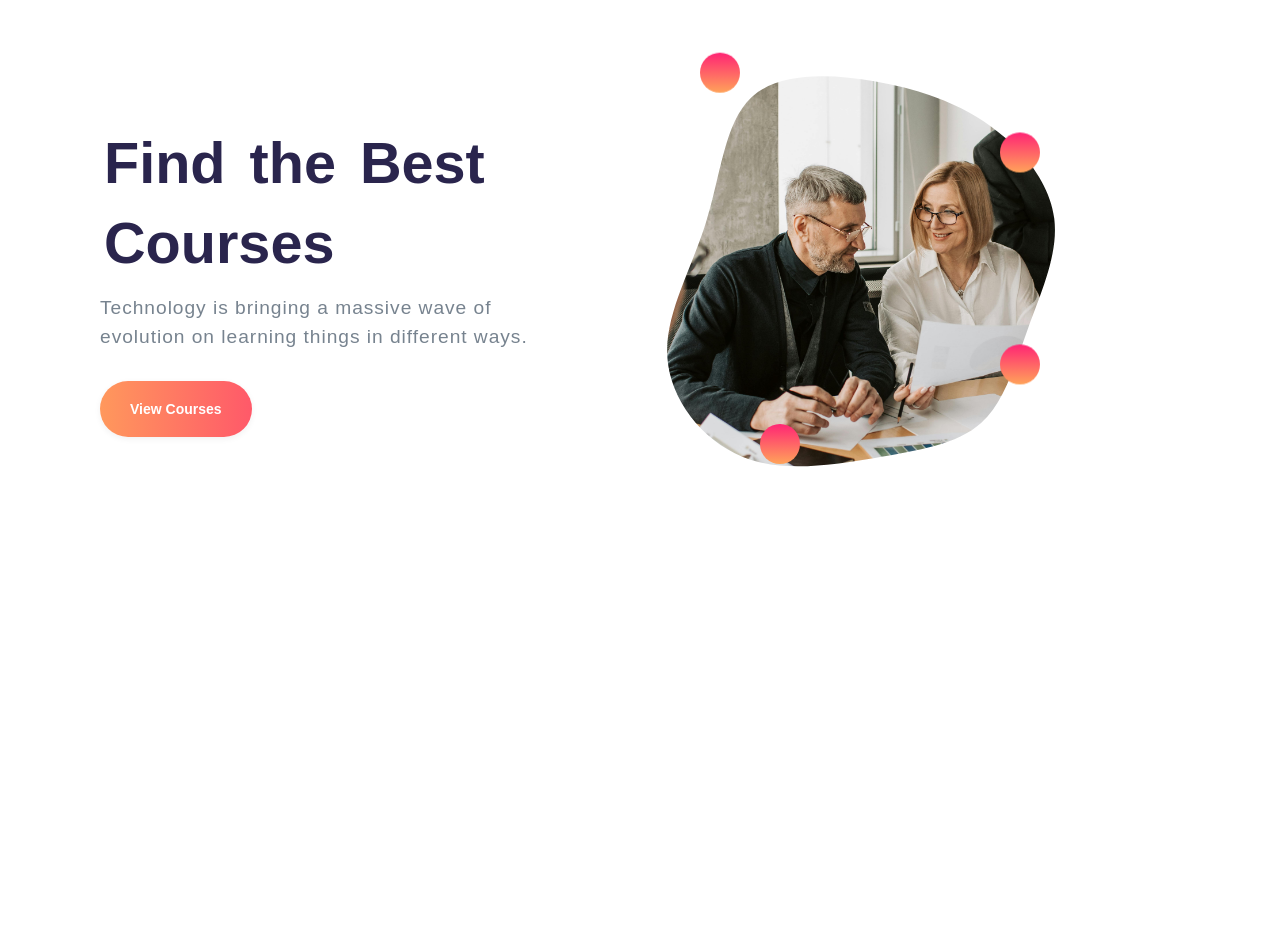
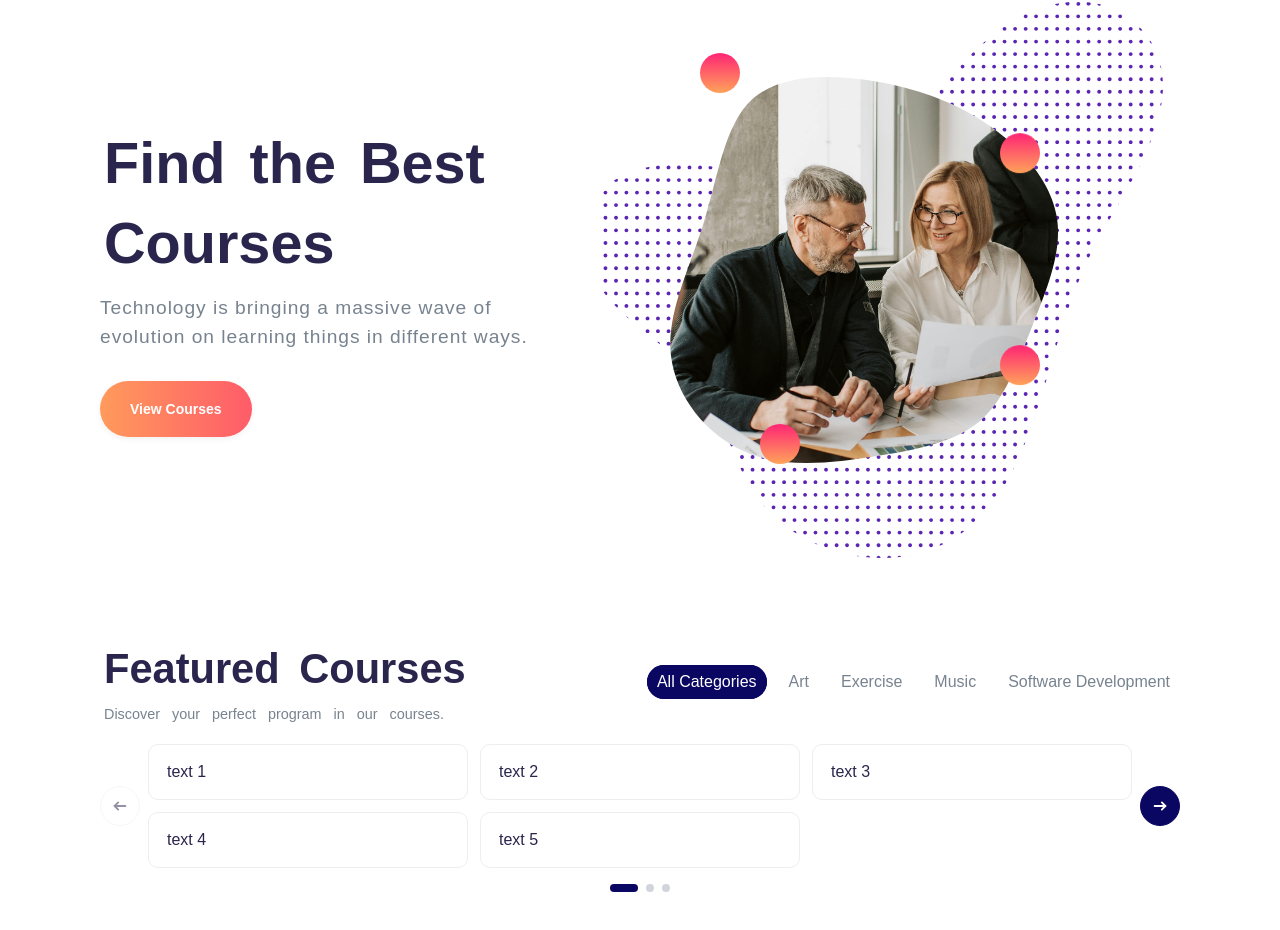
Before and after one commit to AnasIibrahim1/retail-school, a Next.js app: page / in a window 1280 px wide. Shown: the part 160-1090 px from the top of the page. Before the commit the page ends 800 px from the top, so only its background shows below. Built offline with nearby package versions, Linux system fonts and the light colour scheme.

Commit message:
Featured items

```diff
--- a/src/app/global.css
+++ b/src/app/global.css
@@ -21,6 +21,7 @@
   display: inline-block;
   padding: 0 4px;
   border-radius: 6px;
+  z-index: 0;
 }
 .hover-word__bg {
   position: absolute;
@@ -34,7 +35,7 @@
   opacity: 0;
   border-radius: 6px;
   transition: opacity 180ms ease, transform 220ms ease;
-  z-index: -1;
+  z-index: 0;
 }
 .hover-word__text {
   position: relative;
--- a/src/app/page.tsx
+++ b/src/app/page.tsx
@@ -1,12 +1,39 @@
 "use client"
+
 import GradiantButton from '@/components/Buttons/GrediantButton/GradiantButton';
 import Wave from '@/components/AnimationShapes/Wave/Wave';
+import Circle from '@/components/AnimationShapes/Circle/Circle';
+import HoverWords from '@/components/HoverWords/HoverWords';
+import FeaturedTabs from '@/components/FeaturedTabs/FeaturedTabs';
+import { useMemo, useState } from 'react';
 
 import './style.css';
-import Circle from '@/components/AnimationShapes/Circle/Circle';
-import HoverWords from '@/components/HoverWords/HoverWords';
 
 export default function Home() {
+  const [selectedTab, setSelectedTab] = useState<string>('all');
+  const [currentPage, setCurrentPage] = useState<number>(1);
+
+  const PAGE_SIZE = 5;
+
+  const itemsByTab = useMemo(() => {
+    const make = (prefix: string) => Array.from({ length: 15 }, (_, i) => `${prefix} ${i + 1}`);
+    return {
+      all: make('text'),
+      art: make('art'),
+      exercise: make('exercise'),
+      music: make('music'),
+      software: make('software'),
+    } as Record<string, string[]>;
+  }, []);
+
+  const allItems = itemsByTab[selectedTab] ?? [];
+  const pageCount = Math.max(1, Math.ceil(allItems.length / PAGE_SIZE));
+  const pagedItems = allItems.slice((currentPage - 1) * PAGE_SIZE, currentPage * PAGE_SIZE);
+
+  const handleTabChange = (key: string) => {
+    setSelectedTab(key);
+    setCurrentPage(1);
+  };
 
   return (
 <>
@@ -27,15 +54,86 @@ export default function Home() {
   <div className="circle-2 circu"></div>
   <div className="circle-3 circu"></div>
   <div className="circle-4 circu"></div>
+<div style={{width: '100%', height: '100%', display: 'flex', justifyContent: 'center', alignItems: 'center', position: 'relative',zIndex: 2}}>
 <Circle/>
+</div>
+
+<div style={{position: 'absolute', top: 0, right: 0, width: '100%', height: '100%', zIndex: 0, display: 'flex', justifyContent: 'center', alignItems: 'center', transform:'rotate(180deg)'}}>
+  <img src="/shapes/pattern_bg.svg" alt="" />
+</div>
   </div>
 
-
+{/* <div style={{position: 'absolute', top: 0, right: 0, width: '100%', height: '70%', zIndex: 100, display: 'flex', justifyContent: 'end'}}>
+  <img src="/shapes/slider_body.svg" alt="" />
+</div> */}
 <div className="wave">
   <Wave/>
 </div>
 
 </section>
+
+{/* Featured Courses */}
+<section className='featured-courses'>
+  <div className='featured-courses-title'>
+    <div className='featured-courses-heading'>
+      <HoverWords
+        text="Featured Courses"
+        style={{fontSize: 'calc(1rem + 2vw)', fontWeight: 700, color: '#2A254D'}}
+      />
+      <HoverWords
+        text="Discover your perfect program in our courses."
+        style={{fontSize: 'calc(0.5rem + 0.5vw)', fontWeight: 400, color: '#77838F'}}
+      />
+    </div>
+    <FeaturedTabs onChange={handleTabChange} initial={selectedTab} />
+  </div>
+  <div className='featured-courses-content' aria-live='polite'>
+    <div className='featured-grid-wrap'>
+      <button
+        className={`pager-arrow pager-arrow--left ${currentPage > 1 ? 'is-active' : ''}`}
+        aria-label='Previous page'
+        disabled={currentPage === 1}
+        onClick={() => setCurrentPage((p) => Math.max(1, p - 1))}
+      >
+        <svg viewBox="0 0 20 20" aria-hidden="true">
+          <path d="M16 10H4"/>
+          <path d="M8 6L4 10L8 14"/>
+        </svg>
+      </button>
+      <div className='featured-grid'>
+      {pagedItems.map((txt) => (
+        <div className='featured-card' key={txt}>{txt}</div>
+      ))}
+      </div>
+      <button
+        className={`pager-arrow pager-arrow--right ${currentPage < pageCount ? 'is-active' : ''}`}
+        aria-label='Next page'
+        disabled={currentPage === pageCount}
+        onClick={() => setCurrentPage((p) => Math.min(pageCount, p + 1))}
+      >
+        <svg viewBox="0 0 20 20" aria-hidden="true">
+          <path d="M4 10H16"/>
+          <path d="M12 6L16 10L12 14"/>
+        </svg>
+      </button>
+    </div>
+    <div className='featured-pagination' role='navigation' aria-label='Pagination'>
+      <div className='pager-dots' role='tablist' aria-label='Pages'>
+        {Array.from({ length: pageCount }, (_, i) => i + 1).map((p) => (
+          <button
+            key={p}
+            className={`pager-dot ${p === currentPage ? 'is-active' : ''}`}
+            onClick={() => setCurrentPage(p)}
+            aria-label={`Page ${p}`}
+            aria-current={p === currentPage ? 'page' : undefined}
+          />
+        ))}
+      </div>
+    </div>
+  </div>
+
+
+</section>
 </>
   );
 }
--- a/src/app/style.css
+++ b/src/app/style.css
@@ -1,7 +1,15 @@
+/* Global */
+*{
+  margin: 0;
+  padding: 0;
+  box-sizing: border-box;
+}
 section{
   padding: 0 100px;
   background-color: #FFF;
 }
+
+/* Landing Page */
 .landing-page{
   padding: 80px 100px 0 100px;
   width: 100%;
@@ -72,15 +80,6 @@ section{
   animation-duration: 8s;
   animation-delay: .8s;
 }
-
-
-@keyframes floatY{
-  0%{ transform: translateY(0); }
-  50%{ transform: translateY(-12px); }
-  100%{ transform: translateY(0); }
-}
-
-
 .wave{
   position: absolute;
   top: 0;
@@ -95,11 +94,134 @@ section{
 
 
 
+/* Featured Courses */
+.featured-courses-title{
+  display: flex;
+  flex-direction: row;
+  gap: 10px;
+  align-items: center;
+  justify-content: space-between;
+}
+.featured-courses-heading{
+  display: flex;
+  flex-direction: column;
+  gap: 6px;
+}
+.featured-courses-content{
+  margin-top: 20px;
+  min-height: 240px; /* placeholder area for grid */
+}
+.featured-grid{
+  display: grid;
+  grid-template-columns: repeat(3, minmax(0, 1fr));
+  gap: 12px;
+}
+.featured-grid-wrap{
+  position: relative;
+  display: grid;
+  grid-template-columns: 40px 1fr 40px;
+  align-items: center;
+  gap: 8px;
+}
+.pager-arrow{
+  width: 40px;
+  height: 40px;
+  border-radius: 50%;
+  border: 1px solid #eee;
+  background: #fff;
+  color: #2A254D;
+  cursor: pointer;
+  display: inline-flex;
+  align-items: center;
+  justify-content: center;
+  transition: background-color 160ms ease, color 160ms ease, border-color 160ms ease;
+}
+.pager-arrow svg{ width: 18px; height: 18px; stroke: currentColor; stroke-width: 2; fill: none; stroke-linecap: round; stroke-linejoin: round; }
+.pager-arrow.is-active{ background: #090761; color: #fff; border-color: #090761; }
+.pager-arrow:disabled{
+  opacity: .5;
+  cursor: not-allowed;
+}
+.pager-arrow--left{ grid-column: 1; }
+.pager-arrow--right{ grid-column: 3; }
+
+.featured-card{
+  border: 1px solid #eee;
+  border-radius: 10px;
+  background: #fff;
+  padding: 18px;
+  color: #2A254D;
+}
+.featured-pagination{
+  margin-top: 16px;
+  display: grid;
+  grid-template-columns: 1fr;
+}
+.pager-numbers{
+  display: flex;
+  align-items: center;
+  justify-content: center;
+  gap: 8px;
+}
+.pager-dots{ display: flex; justify-content: center; align-items: center; gap: 8px; }
+.pager-dot{
+  width: 8px;
+  height: 8px;
+  border-radius: 999px;
+  background: #D1D5DB; /* gray-300 */
+  border: none;
+  cursor: pointer;
+  transition: background-color 160ms ease, width 240ms ease;
+}
+.pager-dot.is-active{
+  background: #090761; /* match arrow bg */
+  width: 28px; /* becomes a line */
+}
+@media (prefers-reduced-motion: no-preference){
+  .pager-dot.is-active{ animation: dotToLine 700ms ease forwards; }
+}
+@keyframes dotToLine{
+  0%{ width: 8px; }
+  60%{ width: 34px; }
+  100%{ width: 28px; }
+}
+
+@media (max-width: 900px) {
+  .featured-grid{
+    grid-template-columns: repeat(2, minmax(0, 1fr));
+  }
+  .featured-grid-wrap{
+    grid-template-columns: 36px 1fr 36px;
+  }
+}
+@media (max-width: 600px) {
+  .featured-grid{
+    grid-template-columns: 1fr;
+  }
+  .featured-grid-wrap{
+    grid-template-columns: 32px 1fr 32px;
+  }
+}
+
+@media (max-width: 900px) {
+  .featured-courses-title{
+    align-items: stretch;
+    flex-direction: column;
+    gap: 18px;
+  }
+}
 
 
 
 
 
+
+
+
+
+
+
+/* Media Queries */
 @media (max-width: 1800px) {
   .wave{
     right: -60%;
@@ -132,3 +254,10 @@ section{
     display: none;
   }
 }
+
+/* Animations */
+@keyframes floatY{
+  0%{ transform: translateY(0); }
+  50%{ transform: translateY(-12px); }
+  100%{ transform: translateY(0); }
+}
--- a/src/components/CustomCursor/CustomCursor.tsx
+++ b/src/components/CustomCursor/CustomCursor.tsx
@@ -42,7 +42,7 @@ export default function CustomCursor() {
 
         let rafId = 0;
         const stiffness = 0.18; // follow speed
-        const friction = 0.8;  // damping
+        const friction = 0;  // damping
         let vx = 0, vy = 0;
 
         const loop = () => {
--- /dev/null
+++ b/src/components/FeaturedTabs/FeaturedTabs.tsx
@@ -0,0 +1,52 @@
+"use client"
+import { useState } from "react";
+import { AnimatePresence } from "motion/react";
+import * as motion from "motion/react-client";
+import './style.css';
+
+const TABS = [
+  { label: "All Categories", key: "all" },
+  { label: "Art", key: "art" },
+  { label: "Exercise", key: "exercise" },
+  { label: "Music", key: "music" },
+  { label: "Software Development", key: "software" },
+];
+
+export type FeaturedTabsProps = {
+  onChange?: (key: string) => void;
+  initial?: string;
+};
+
+export default function FeaturedTabs({ onChange, initial = TABS[0].key }: FeaturedTabsProps) {
+  const [selected, setSelected] = useState<string>(initial);
+
+  const handleSelect = (key: string) => {
+    setSelected(key);
+    onChange?.(key);
+  };
+
+  return (
+    <nav className="featured-tabs" aria-label="Featured categories">
+      <ul className="featured-tabs__list">
+        {TABS.map((tab) => {
+          const isActive = tab.key === selected;
+          return (
+            <motion.li
+              key={tab.key}
+              className={`featured-tabs__item ${isActive ? 'is-active' : ''}`}
+              initial={false}
+              animate={{}}
+              transition={{ duration: 0.2 }}
+              onClick={() => handleSelect(tab.key)}
+            >
+              <span className="featured-tabs__label">{tab.label}</span>
+              {isActive ? (
+                <motion.div className="featured-tabs__underline" layoutId="featured-underline" />
+              ) : null}
+            </motion.li>
+          );
+        })}
+      </ul>
+    </nav>
+  );
+}
--- /dev/null
+++ b/src/components/FeaturedTabs/style.css
@@ -0,0 +1,64 @@
+.featured-tabs{
+  display: flex;
+  flex-direction: column;
+  gap: 16px;
+  min-width: 280px;
+}
+.featured-tabs__list{
+  display: flex;
+  flex-wrap: wrap;
+  gap: 8px 12px;
+  list-style: none;
+  margin: 0;
+  padding: 0;
+}
+.featured-tabs__item{
+  position: relative;
+  padding: 8px 10px;
+  cursor: pointer;
+  border-radius: 40px;
+  user-select: none;
+  color: #77838F;
+  background: #fff;
+  transition: background-color 160ms ease, color 160ms ease, border-color 160ms ease, box-shadow 160ms ease;
+}
+.featured-tabs__item:hover{ border-color: #BFC6CF; }
+.featured-tabs__label{
+  white-space: nowrap;
+}
+.featured-tabs__underline{
+  position: absolute;
+  left: 10px;
+  right: 10px;
+  bottom: 6px;
+  height: 2px;
+  background: linear-gradient(90deg, #FF2574 0%, #FFA35A 100%);
+  border-radius: 2px;
+}
+.featured-tabs__item.is-active{
+  background: #090761 !important; /* ensure overrides any inline bg */
+  color: #fff;
+  border-color: #090761 !important;
+  box-shadow: 0 0 0 1px #090761 inset;
+}
+.featured-tabs__item.is-active .featured-tabs__underline{ display: none; }
+.featured-tabs__content{
+  min-height: 120px;
+}
+.featured-tabs__content-inner{
+  width: 100%;
+  height: 100%;
+}
+.featured-tabs__pagination{
+  display: flex;
+  justify-content: center;
+  align-items: center;
+  gap: 8px;
+  min-height: 40px;
+}
+
+@media (max-width: 900px) {
+  .featured-tabs{
+    min-width: 0;
+  }
+}
--- a/src/components/Header/Header.jsx
+++ b/src/components/Header/Header.jsx
@@ -27,7 +27,7 @@ export default function Header() {
   return (
       <motion.header style={{display: 'flex', justifyContent: 'space-between', alignItems: 'center', width: '100%', minHeight: '80px', position: 'fixed', zIndex: 1000, padding: '0 100px'}}>
 
-        <motion.div style={{display: 'flex', flexDirection: 'row', alignItems: 'center', gap: '10px'}}>
+        <motion.div style={{display: 'flex', flexDirection: 'row', alignItems: 'center', gap: '50px'}}>
           <motion.h1 style={{margin: 0}}>Retail</motion.h1>
 
           <div style={{ position: 'relative', display: 'inline-block' }}>
@@ -119,7 +119,7 @@ export default function Header() {
         </motion.div>
 
         <motion.div>
-          <motion.ul className="nav-links" style={{display: 'flex', flexDirection: 'row', alignItems: 'center', gap: '10px'}}>
+          <motion.ul className="nav-links" style={{display: 'flex', flexDirection: 'row', alignItems: 'center', gap: '50px'}}>
         <MotionConfig transition={{duration: 0.3, ease: 'easeInOut'}} whileTap={{scale: 1}}>
         <motion.li><Link href="/">Home</Link></motion.li>
             <motion.li><Link href="#">About</Link></motion.li>
```
Also changed, not shown: src/components/Text/TitleDec/TitleDesc.jsx (added, +16 -0 lines), public/shapes/pattern_bg.svg (added), public/shapes/slider_body.svg (added).
